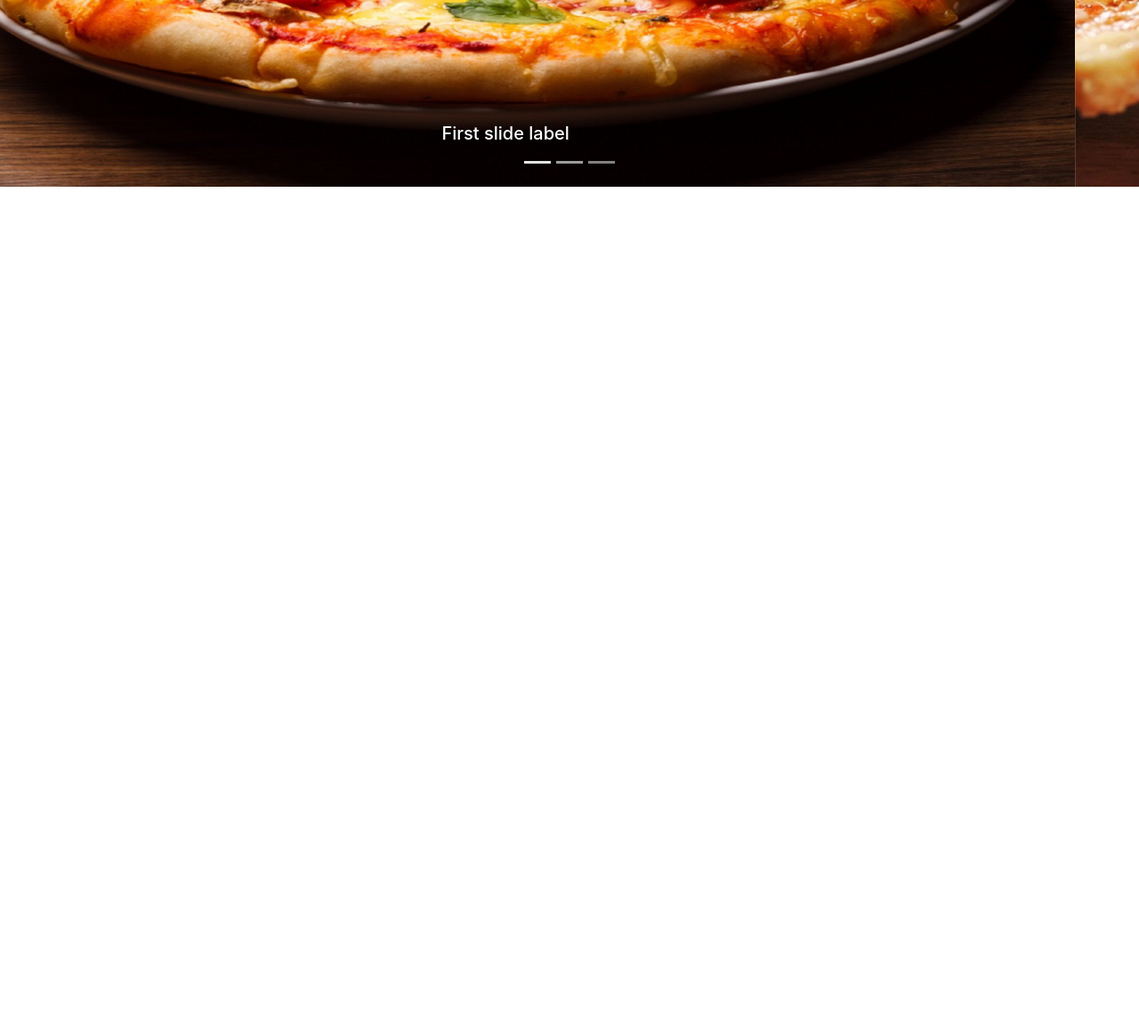
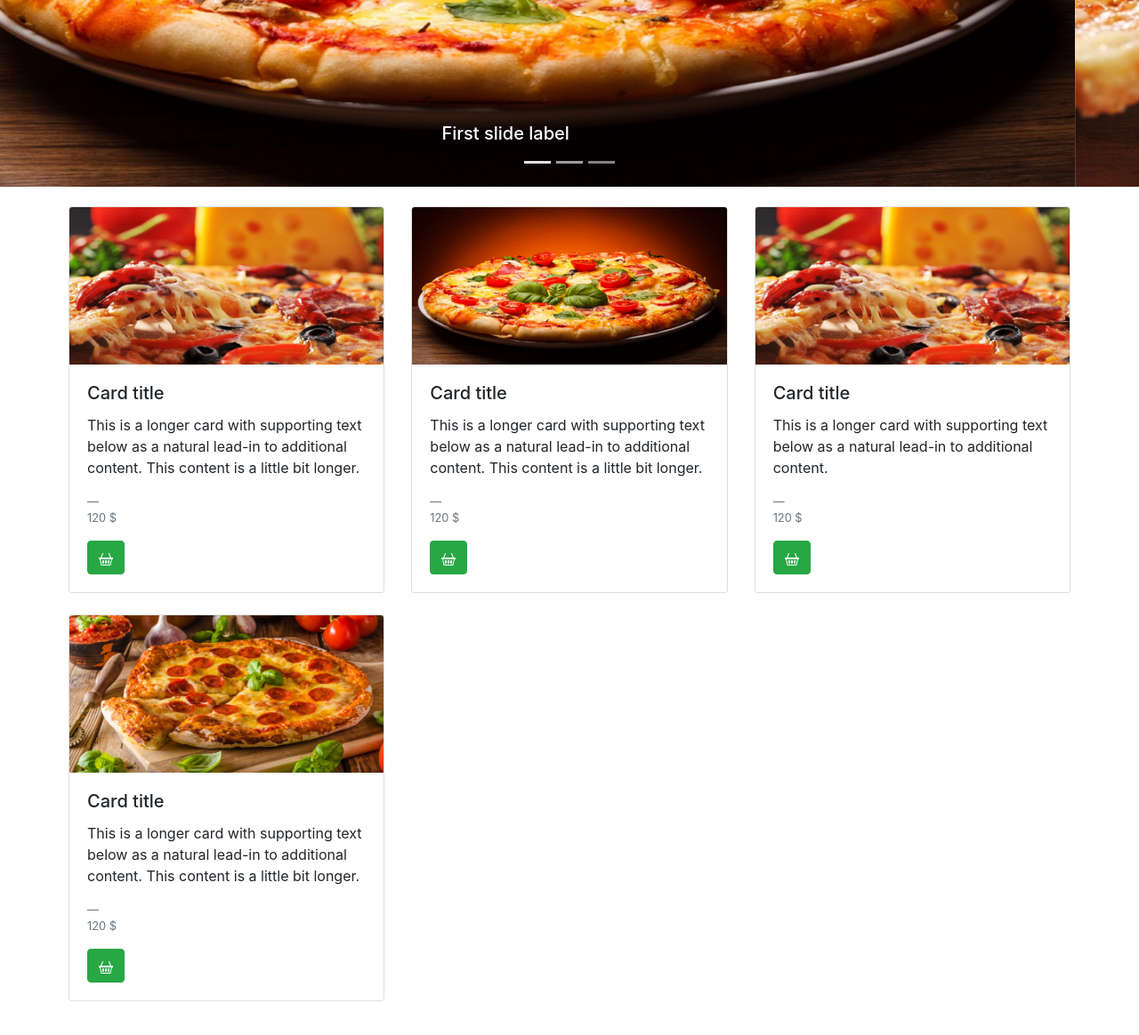
Before and after one commit to hamedsalimzadeh1999/pizza-template, a plain HTML site: page index.html in a window 1280 px wide. Shown: the part 500-1664 px from the top of the page at 89% size. Before the commit the page ends 800 px from the top, so only its background shows below. Drawn offline with nearby package versions, Linux system fonts and the light colour scheme.

Commit message:
fix card shoppin

```diff
--- a/index.html
+++ b/index.html
@@ -63,7 +63,7 @@
     <!-- Nav bar  end-->
 <!-- slider start -->
 
-<div id="carouselExampleCaptions" class="carousel slide" data-ride="carousel">
+<div id="carouselExampleCaptions " class="carousel slide" data-ride="carousel">
     <ol class="carousel-indicators">
       <li data-target="#carouselExampleCaptions" data-slide-to="0" class="active"></li>
       <li data-target="#carouselExampleCaptions" data-slide-to="1"></li>
@@ -101,9 +101,95 @@
       <span class="sr-only">Next</span>
     </a>
   </div>
+</div>
 <!-- slider  end-->
 
+<!-- cards start -->
+<div class="container body">
+    <div class="row col-md-16">
+<div class="row row-cols-1 row-cols-md-3">
+    <div class="col mb-4">
+      <div class="card">
+        <img src="./statics/img/slider2.jpg" class="card-img-top" alt="...">
+        <div class="card-body">
+          <h5 class="card-title">Card title</h5>
+          <p class="card-text">This is a longer card with supporting text below as a natural lead-in to additional content. This content is a little bit longer.</p>
+          <footer class="blockquote-footer"><p>120 $</p></footer>
 
+          <button class="btn btn-success">
+
+            <svg width="1em" height="1em" viewBox="0 0 16 16" class="bi bi-basket2" fill="currentColor" xmlns="http://www.w3.org/2000/svg">
+                <path fill-rule="evenodd" d="M1.111 7.186A.5.5 0 0 1 1.5 7h13a.5.5 0 0 1 .489.605l-1.5 7A.5.5 0 0 1 13 15H3a.5.5 0 0 1-.489-.395l-1.5-7a.5.5 0 0 1 .1-.42zM2.118 8l1.286 6h9.192l1.286-6H2.118z"/>
+                <path fill-rule="evenodd" d="M11.314 1.036a.5.5 0 0 1 .65.278l2 5a.5.5 0 1 1-.928.372l-2-5a.5.5 0 0 1 .278-.65zm-6.628 0a.5.5 0 0 0-.65.278l-2 5a.5.5 0 1 0 .928.372l2-5a.5.5 0 0 0-.278-.65z"/>
+                <path d="M4 10a1 1 0 0 1 2 0v2a1 1 0 1 1-2 0v-2zm3 0a1 1 0 0 1 2 0v2a1 1 0 1 1-2 0v-2zm3 0a1 1 0 0 1 2 0v2a1 1 0 1 1-2 0v-2zM0 6.5A.5.5 0 0 1 .5 6h15a.5.5 0 0 1 .5.5v1a.5.5 0 0 1-.5.5H.5a.5.5 0 0 1-.5-.5v-1z"/>
+              </svg>
+          </button>
+        </div>
+      </div>
+    </div>
+    <div class="col mb-4">
+      <div class="card">
+        <img src="./statics/img/slider1.jpg" class="card-img-top" alt="...">
+        <div class="card-body">
+          <h5 class="card-title">Card title</h5>
+          <p class="card-text">This is a longer card with supporting text below as a natural lead-in to additional content. This content is a little bit longer.</p>
+          <footer class="blockquote-footer"><p>120 $</p></footer>
+
+          <button class="btn btn-success">
+
+            <svg width="1em" height="1em" viewBox="0 0 16 16" class="bi bi-basket2" fill="currentColor" xmlns="http://www.w3.org/2000/svg">
+                <path fill-rule="evenodd" d="M1.111 7.186A.5.5 0 0 1 1.5 7h13a.5.5 0 0 1 .489.605l-1.5 7A.5.5 0 0 1 13 15H3a.5.5 0 0 1-.489-.395l-1.5-7a.5.5 0 0 1 .1-.42zM2.118 8l1.286 6h9.192l1.286-6H2.118z"/>
+                <path fill-rule="evenodd" d="M11.314 1.036a.5.5 0 0 1 .65.278l2 5a.5.5 0 1 1-.928.372l-2-5a.5.5 0 0 1 .278-.65zm-6.628 0a.5.5 0 0 0-.65.278l-2 5a.5.5 0 1 0 .928.372l2-5a.5.5 0 0 0-.278-.65z"/>
+                <path d="M4 10a1 1 0 0 1 2 0v2a1 1 0 1 1-2 0v-2zm3 0a1 1 0 0 1 2 0v2a1 1 0 1 1-2 0v-2zm3 0a1 1 0 0 1 2 0v2a1 1 0 1 1-2 0v-2zM0 6.5A.5.5 0 0 1 .5 6h15a.5.5 0 0 1 .5.5v1a.5.5 0 0 1-.5.5H.5a.5.5 0 0 1-.5-.5v-1z"/>
+              </svg>
+          </button>
+        </div>
+      </div>
+    </div>
+    <div class="col mb-4">
+      <div class="card">
+        <img src="./statics/img/slider2.jpg" class="card-img-top" alt="...">
+        <div class="card-body">
+          <h5 class="card-title">Card title</h5>
+          <p class="card-text">This is a longer card with supporting text below as a natural lead-in to additional content.</p>
+          <footer class="blockquote-footer"><p>120 $</p></footer>
+
+          <button class="btn btn-success">
+
+            <svg width="1em" height="1em" viewBox="0 0 16 16" class="bi bi-basket2" fill="currentColor" xmlns="http://www.w3.org/2000/svg">
+                <path fill-rule="evenodd" d="M1.111 7.186A.5.5 0 0 1 1.5 7h13a.5.5 0 0 1 .489.605l-1.5 7A.5.5 0 0 1 13 15H3a.5.5 0 0 1-.489-.395l-1.5-7a.5.5 0 0 1 .1-.42zM2.118 8l1.286 6h9.192l1.286-6H2.118z"/>
+                <path fill-rule="evenodd" d="M11.314 1.036a.5.5 0 0 1 .65.278l2 5a.5.5 0 1 1-.928.372l-2-5a.5.5 0 0 1 .278-.65zm-6.628 0a.5.5 0 0 0-.65.278l-2 5a.5.5 0 1 0 .928.372l2-5a.5.5 0 0 0-.278-.65z"/>
+                <path d="M4 10a1 1 0 0 1 2 0v2a1 1 0 1 1-2 0v-2zm3 0a1 1 0 0 1 2 0v2a1 1 0 1 1-2 0v-2zm3 0a1 1 0 0 1 2 0v2a1 1 0 1 1-2 0v-2zM0 6.5A.5.5 0 0 1 .5 6h15a.5.5 0 0 1 .5.5v1a.5.5 0 0 1-.5.5H.5a.5.5 0 0 1-.5-.5v-1z"/>
+              </svg>
+          </button>
+        </div>
+      </div>
+    </div>
+    <div class="col mb-4">
+      <div class="card">
+        <img src="./statics/img/slider3.jpg" class="card-img-top" alt="...">
+        <div class="card-body">
+          <h5 class="card-title">Card title</h5>
+          <p class="card-text">This is a longer card with supporting text below as a natural lead-in to additional content. This content is a little bit longer.</p>
+
+
+            <footer class="blockquote-footer"><p>120 $</p></footer>
+
+          <button class="btn btn-success">
+
+            <svg width="1em" height="1em" viewBox="0 0 16 16" class="bi bi-basket2" fill="currentColor" xmlns="http://www.w3.org/2000/svg">
+                <path fill-rule="evenodd" d="M1.111 7.186A.5.5 0 0 1 1.5 7h13a.5.5 0 0 1 .489.605l-1.5 7A.5.5 0 0 1 13 15H3a.5.5 0 0 1-.489-.395l-1.5-7a.5.5 0 0 1 .1-.42zM2.118 8l1.286 6h9.192l1.286-6H2.118z"/>
+                <path fill-rule="evenodd" d="M11.314 1.036a.5.5 0 0 1 .65.278l2 5a.5.5 0 1 1-.928.372l-2-5a.5.5 0 0 1 .278-.65zm-6.628 0a.5.5 0 0 0-.65.278l-2 5a.5.5 0 1 0 .928.372l2-5a.5.5 0 0 0-.278-.65z"/>
+                <path d="M4 10a1 1 0 0 1 2 0v2a1 1 0 1 1-2 0v-2zm3 0a1 1 0 0 1 2 0v2a1 1 0 1 1-2 0v-2zm3 0a1 1 0 0 1 2 0v2a1 1 0 1 1-2 0v-2zM0 6.5A.5.5 0 0 1 .5 6h15a.5.5 0 0 1 .5.5v1a.5.5 0 0 1-.5.5H.5a.5.5 0 0 1-.5-.5v-1z"/>
+              </svg>
+          </button>
+        </div>
+      </div>
+    </div>
+  </div>
+  </div>
+</div>
+<!-- cards end-->
 
 
     <script src="https://code.jquery.com/jquery-3.5.1.slim.min.js"
--- a/statics/css/style.css
+++ b/statics/css/style.css
@@ -2,3 +2,6 @@
     background-color: rgba(109, 70, 56, 0.76);
 
 }
+.body{
+    padding: 22px;
+}
```
